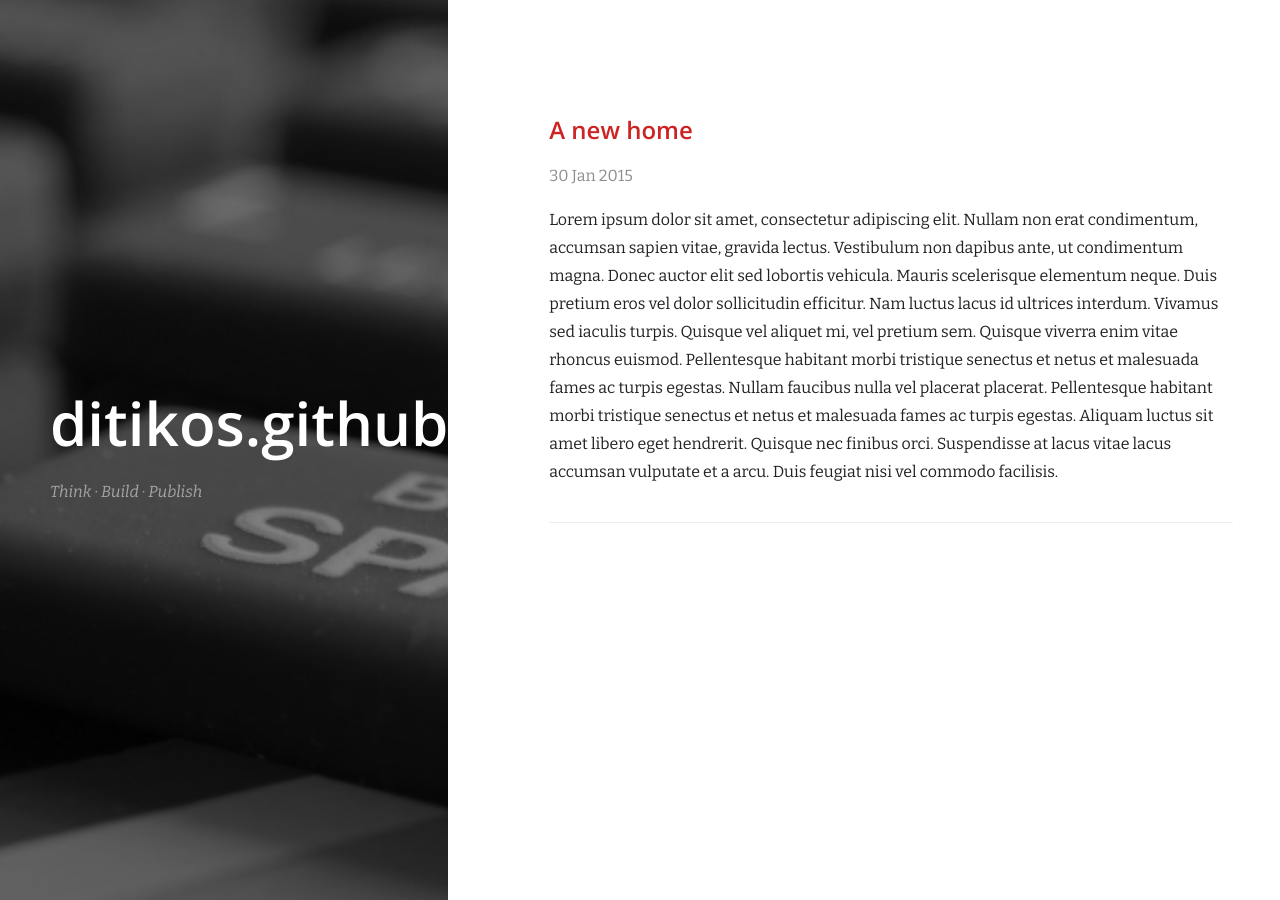
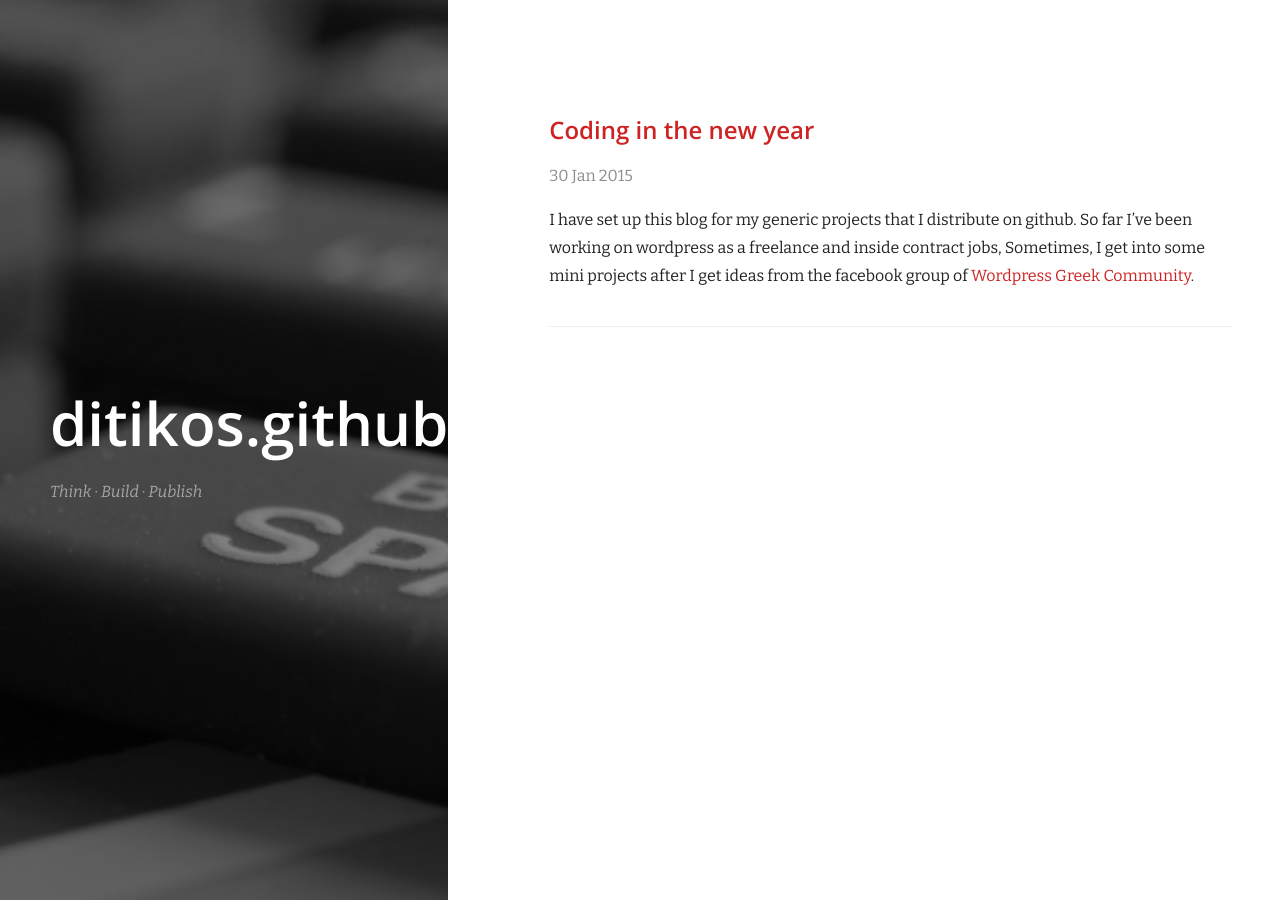
Before and after one commit to ditikos/ditikos.github.old, a Jekyll site: the page built from index.html, in a window 1280 px wide. Built offline with Jekyll 4.4.1, drawn with Linux system fonts in a browser that asks for light colours; nearby versions of some CDN libraries; some web fonts are replaced; Markdown is read by kramdown in place of the engine named in the settings.

```diff
--- a/_posts/2015-01-30-a-new-home.md
+++ /dev/null
@@ -1,41 +0,0 @@
----
-layout: post
-title: "A new home"
-date: 2015-01-30 14:00:00
-categories: site
-featured_image: /images/looper.jpg
----
-
- Lorem ipsum dolor sit amet, consectetur adipiscing elit. Nullam non erat condimentum, accumsan sapien vitae, gravida lectus. Vestibulum non dapibus ante, ut condimentum magna. Donec auctor elit sed lobortis vehicula. Mauris scelerisque elementum neque. Duis pretium eros vel dolor sollicitudin efficitur. Nam luctus lacus id ultrices interdum. Vivamus sed iaculis turpis. Quisque vel aliquet mi, vel pretium sem. Quisque viverra enim vitae rhoncus euismod. Pellentesque habitant morbi tristique senectus et netus et malesuada fames ac turpis egestas. Nullam faucibus nulla vel placerat placerat. Pellentesque habitant morbi tristique senectus et netus et malesuada fames ac turpis egestas. Aliquam luctus sit amet libero eget hendrerit. Quisque nec finibus orci. Suspendisse at lacus vitae lacus accumsan vulputate et a arcu. Duis feugiat nisi vel commodo facilisis.
-
-## Paragraph1
-
-Nunc posuere ligula augue. Aliquam vulputate luctus lorem a facilisis. Aliquam convallis lacinia elit, ac molestie erat tempus quis. Duis justo leo, consequat non efficitur at, pellentesque varius ex. Praesent non tellus vel lacus finibus ornare vel tristique orci. In eu vehicula tortor. Ut erat ligula, porta ut dui in, consectetur tempor turpis. Nunc eu felis eget sem dignissim laoreet in vel lorem. Nam ac ante erat. Vivamus malesuada nibh nunc, ac maximus ligula imperdiet vitae. Aliquam non est in ipsum mattis ullamcorper. Donec vel imperdiet nulla.
-
-## Paragraph2
-
-Nam pretium massa nibh, id dictum mauris bibendum nec. Fusce fermentum a libero ac sagittis. Quisque at tincidunt erat. Donec malesuada enim non posuere mollis. Donec non sem vitae lectus varius laoreet a eget dui. Ut pulvinar dolor vitae magna vehicula laoreet. Proin velit diam, pharetra et diam eget, molestie tempor lacus. Praesent dapibus, nulla nec iaculis efficitur, nisl urna mollis metus, consectetur gravida urna nulla id sem. Praesent quis nibh arcu. Maecenas sapien sem, porta a arcu eget, varius condimentum lorem. Maecenas dictum commodo ipsum, at pharetra eros cursus maximus. Nulla et massa nulla. Curabitur porta nunc in diam porta rhoncus. Nunc varius lacus vel dolor pretium egestas. Vivamus vel dignissim erat.
-
-## code in javascript
-
-Here is some javascript code
-
-{% highlight javascript %}
-function test() {
-	$foo = array();
-	print_r($foo);
-	return $foo;
-}
-{% endhighlight %}
-
-## code in php
-
-{% highlight php %}
-<?php
-	function test() {
-		$foo = array();
-		print_r($foo);
-		return $foo;
-	}
-?>
-{% endhighlight %}
--- /dev/null
+++ b/_posts/2015-01-30-coding-in-the-new-year.md
@@ -0,0 +1,12 @@
+---
+layout: post
+title: "Coding in the new year"
+date: 2015-01-30 14:00:00
+categories: site
+featured_image: /images/looper.jpg
+comments: true
+---
+
+I have set up this blog for my generic projects that I distribute on github. So far I've been working on wordpress as a freelance and inside contract jobs, Sometimes, I get into some mini projects after I get ideas from the facebook group of <a href="https://www.facebook.com/groups/WordPressGreekCommunity/?ref=bookmarks" target="_new">Wordpress Greek Community</a>.
+
+## Discussions?
```
Also changed, not shown: _layouts/post.html (+17 -0 lines).
